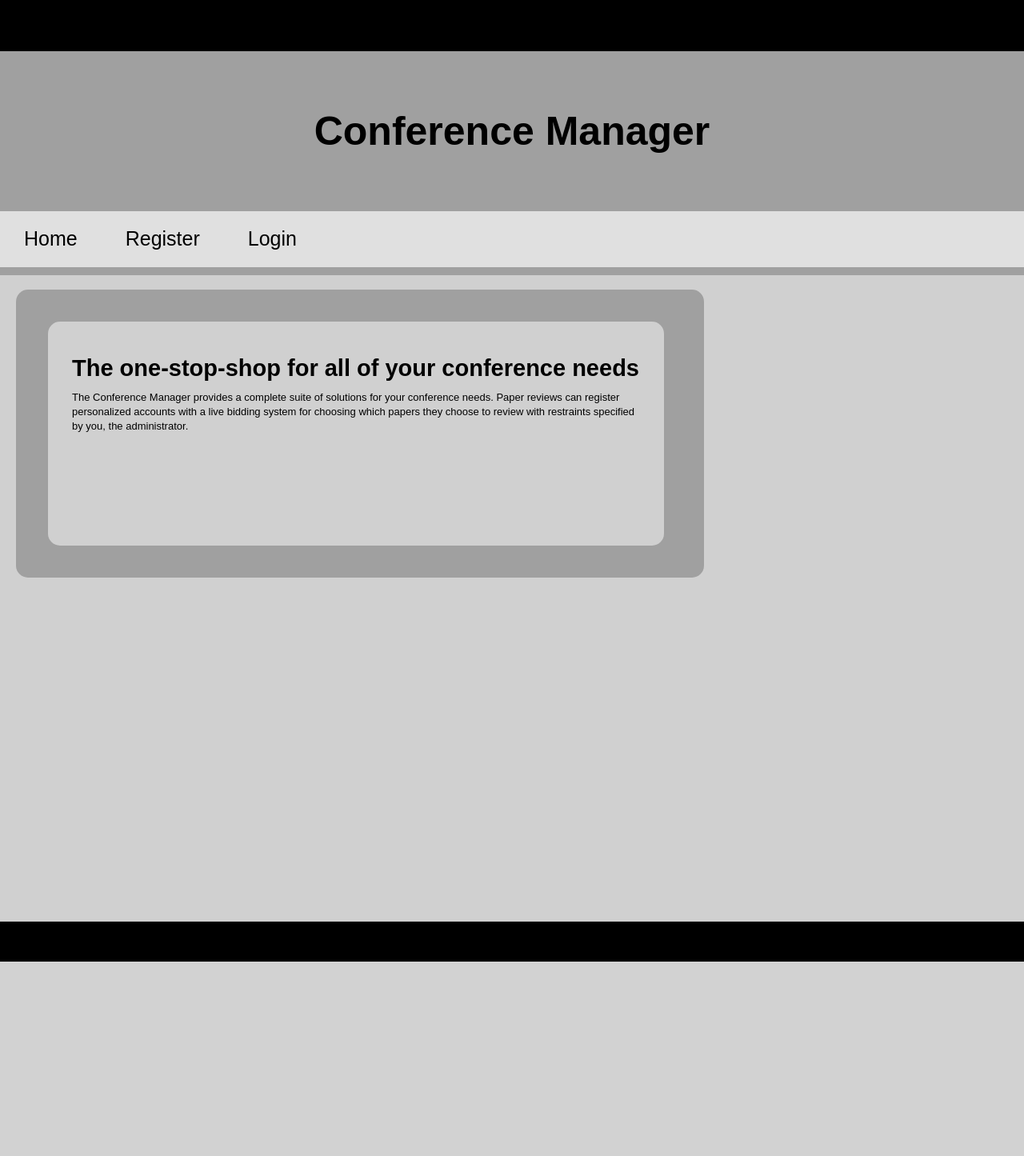
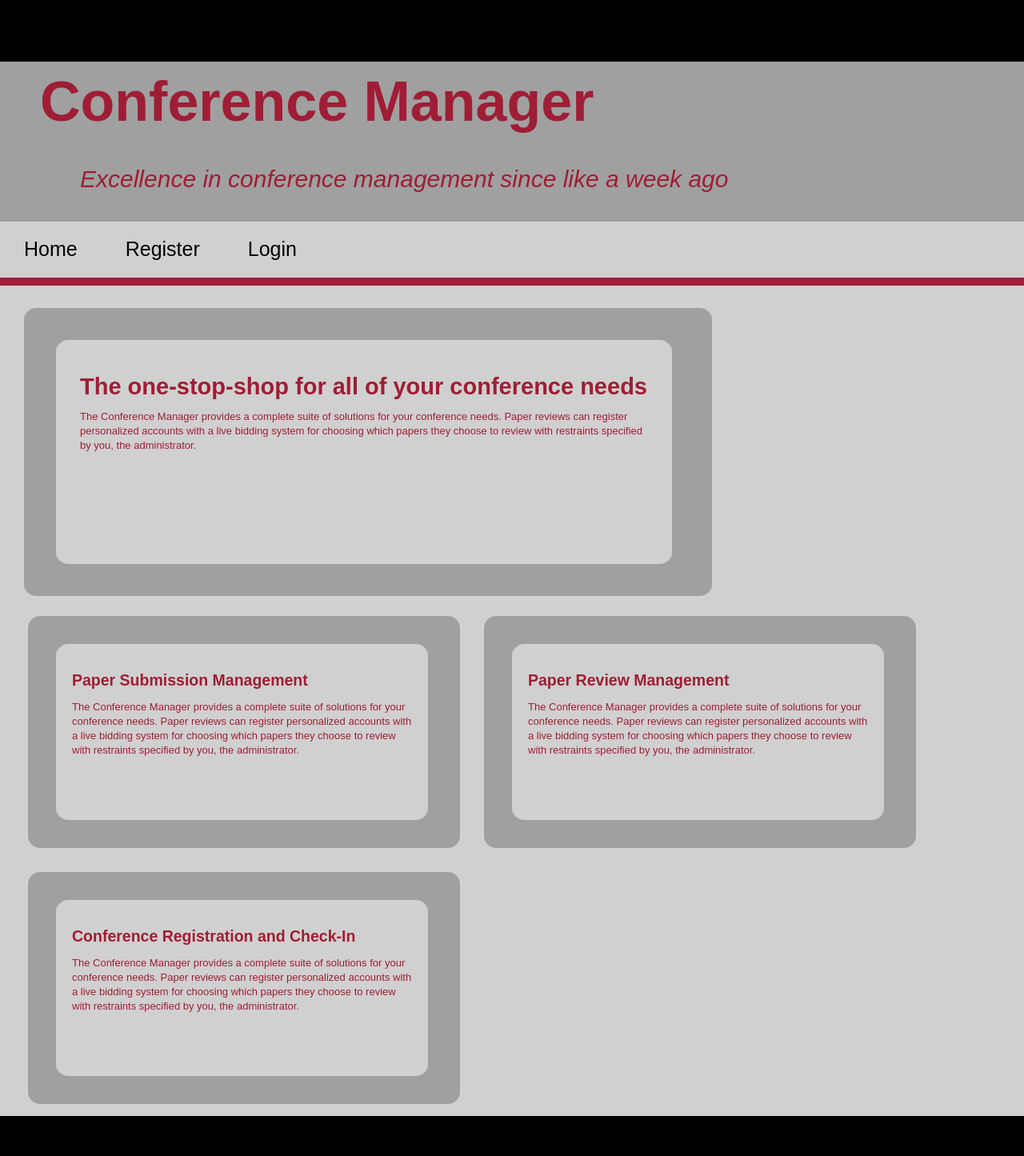
Before and after one commit to PikaJew002/ConferenceManager, a PHP site: page /?page=index in a window 1280 px wide. Shown: the whole page at 80% size. Before the commit the page ends 1202 px from the top, so only its background shows below. Run offline with PHP 8.4, Linux system fonts and the light colour scheme.

Commit message:
Added sub boxes to home page.

```diff
--- a/inc/index.php
+++ b/inc/index.php
@@ -9,4 +9,36 @@
       </p>
     </div>
   </div>
+  <div id="sub_container">
+    <div class="sub_box">
+      <div class="content">
+        <h2>Paper Submission Management</h2>
+        <p>
+          The Conference Manager provides a complete suite of solutions for your conference needs.
+          Paper reviews can register personalized accounts with a live bidding system for choosing
+          which papers they choose to review with restraints specified by you, the administrator.
+        </p>
+      </div>
+    </div>
+    <div class="sub_box">
+      <div class="content">
+        <h2>Paper Review Management</h2>
+        <p>
+          The Conference Manager provides a complete suite of solutions for your conference needs.
+          Paper reviews can register personalized accounts with a live bidding system for choosing
+          which papers they choose to review with restraints specified by you, the administrator.
+        </p>
+      </div>
+    </div>
+    <div class="sub_box">
+      <div class="content">
+        <h2>Conference Registration and Check-In</h2>
+        <p>
+          The Conference Manager provides a complete suite of solutions for your conference needs.
+          Paper reviews can register personalized accounts with a live bidding system for choosing
+          which papers they choose to review with restraints specified by you, the administrator.
+        </p>
+      </div>
+    </div>
+  </div>
 </div>
--- a/index.php
+++ b/index.php
@@ -18,6 +18,9 @@ $page = $_GET['page']
 <div id="main">
   <div id="header">
     <h1>Conference Manager</h1>
+    <p>
+      <em>Excellence in conference management since like a week ago</em>
+    </p>
   </div>
   <div id="body">
     <div id="nav">
--- a/style.css
+++ b/style.css
@@ -19,21 +19,29 @@ body {
 }
 
 #main #header h1 {
-  text-align: center;
-  line-height: 200px;
-  font-size: 50px;
+  padding-left: 50px;
+  color: #9F1D35;
+  line-height: 100px;
+  font-size: 70px;
+}
+
+#main #header p {
+  color: #9F1D35;
+  padding-left: 100px;
+  line-height: 0px;
+  font-size: 30px;
 }
 
 #main #body {
   background-color: #d0d0d0;
   width: inherit;
-  height: auto;
 }
 
 #main #body #nav {
-  background-color: #e0e0e0;  width: 100%;
+  background-color: #d0d0d0;
+  width: 100%;
   height: 70px;
-  border-bottom: 10px solid #a0a0a0;
+  border-bottom: 10px solid #9F1D35;
   margin-bottom: -12px;
 }
 
@@ -45,11 +53,11 @@ body {
   padding: 25px 30px 27px 30px;
   text-decoration: none;
   font-size: 25px;
-  border-bottom: 10px solid #a0a0a0;
+  border-bottom: 10px solid #9F1D35;
 }
 
 #main #body #nav a:hover {
-  border-bottom-color: black;
+  border-bottom-color: #5b0000;
 }
 
 #main #body #nav a:visited {
@@ -60,12 +68,14 @@ body {
   margin: 20px;
   background-color: #d0d0d0;
   width: 100%;
-  height: 800px;
   box-sizing: border-box;
+  color: #9F1D35;
+  overflow: auto;
 }
 
 #main #body #content #container {
   padding-top: 10px;
+  padding-bottom: 30px;
   background-color: #d0d0d0;
 }
 
@@ -75,6 +85,7 @@ body {
   background-color: #a0a0a0;
   border-radius: 15px;
   padding: 20px;
+  margin: 10px;
 }
 
 #main #body #content #container #header_box #content {
@@ -88,3 +99,23 @@ body {
 #main #body #content #container #header_box #content h1 {
   font-size: 29px;
 }
+
+#main #body #content #container #sub_container .sub_box {
+  width: 500px;
+  height: 250px;
+  background-color: #a0a0a0;
+  float: left;
+  border-radius: 15px;
+  padding: 20px;
+  margin: 15px;
+}
+
+#main #body #content #container #sub_container .sub_box .content {
+  width: 425px;
+  height: 180px;
+  background-color: #d0d0d0;
+  float: left;
+  border-radius: 15px;
+  padding: 20px;
+  margin: 15px;
+}
```
